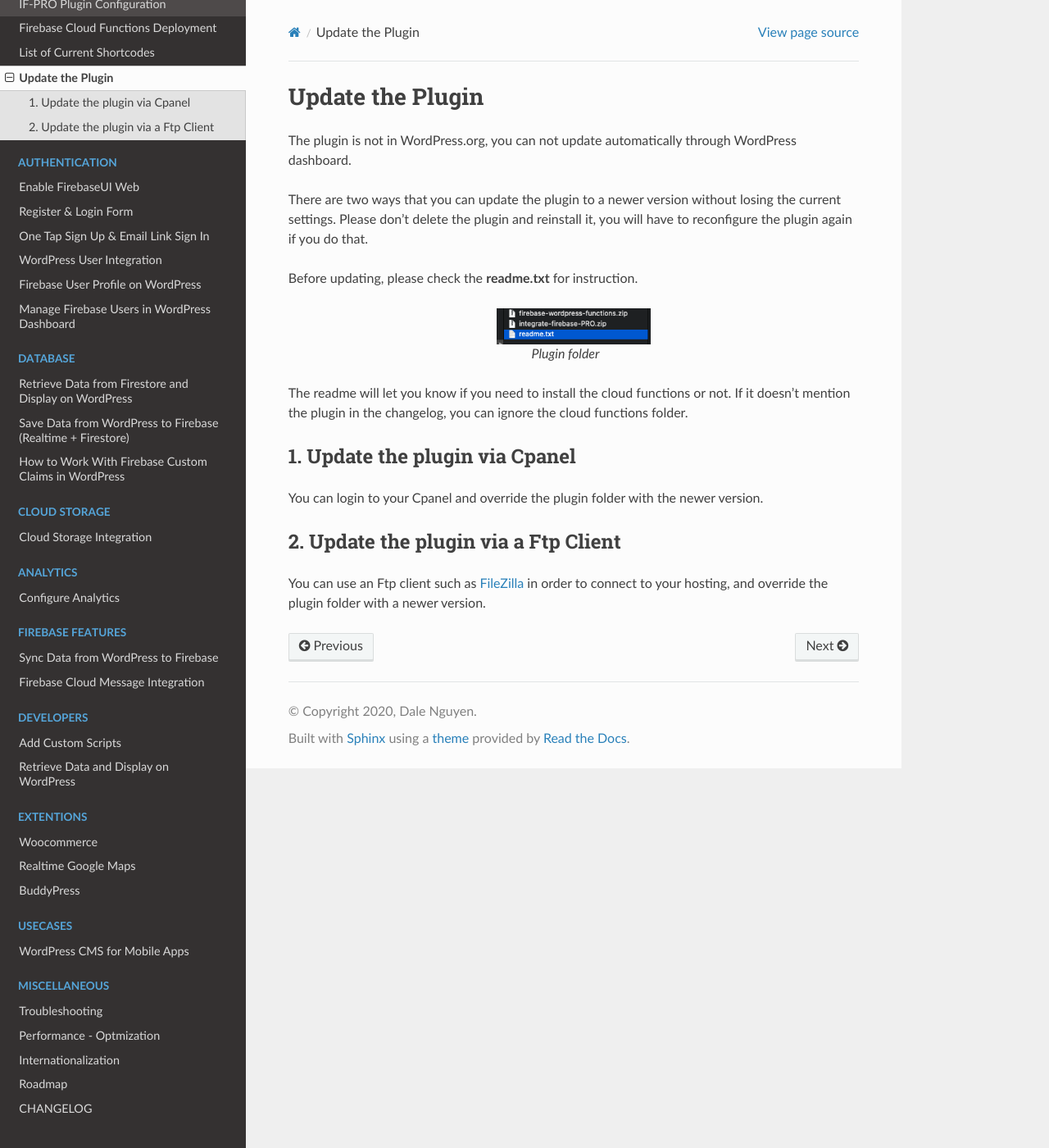
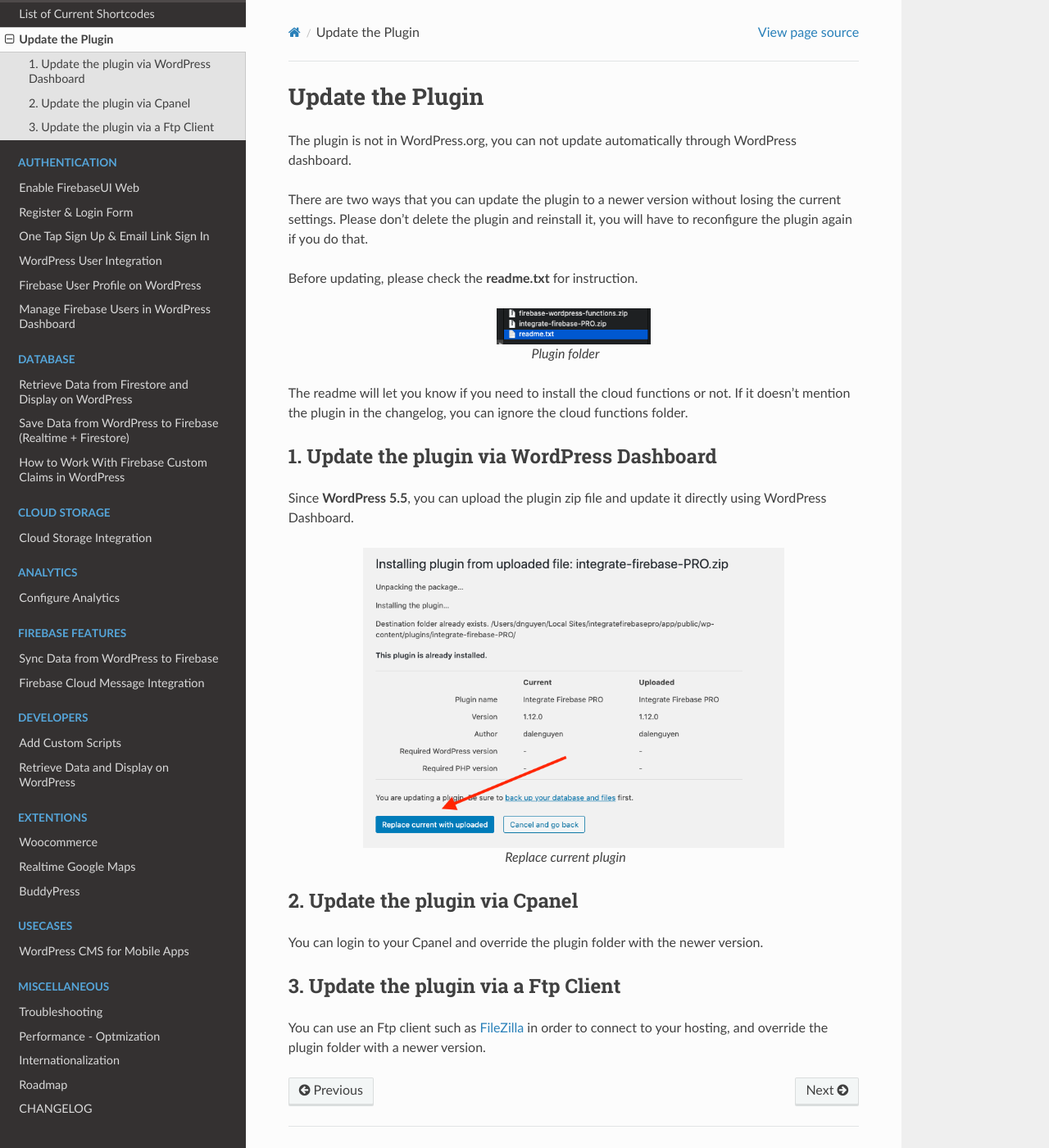
Before and after one commit to dalenguyen/firebase-wordpress-docs, a Sphinx documentation site: the page built from docs/intro/update-plugin.rst, in a window 1280 px wide and 1400 px high. Shown: the whole window at 82% size. Built offline with Sphinx 7.4.7 and the Read the Docs theme 2.0.0, drawn with Linux system fonts in a browser that asks for light colours.

Commit message:
Updated guide for update plugin

```diff
--- a/docs/intro/update-plugin.rst
+++ b/docs/intro/update-plugin.rst
@@ -15,12 +15,26 @@ Before updating, please check the **readme.txt** for instruction.
 
 The readme will let you know if you need to install the cloud functions or not. If it doesn't mention the plugin in the changelog, you can ignore the cloud functions folder.
 
-1. Update the plugin via Cpanel
+
+1. Update the plugin via WordPress Dashboard
+----------------------------------
+
+Since **WordPress 5.5**, you can upload the plugin zip file and update it directly using WordPress Dashboard.
+
+.. figure:: /images/intro/update-plugin-dashboard.png
+    :scale: 70%
+    :align: center
+
+    Replace current plugin
+
+
+
+2. Update the plugin via Cpanel
 ----------------------------------
 
 You can login to your Cpanel and override the plugin folder with the newer version.
 
-2. Update the plugin via a Ftp Client
+3. Update the plugin via a Ftp Client
 ----------------------------------
 
 You can use an Ftp client such as `FileZilla <https://filezilla-project.org/>`_ in order to connect to your hosting, and override the plugin folder with a newer version.
```
Also changed, not shown: docs/images/intro/update-plugin-dashboard.png (added).
